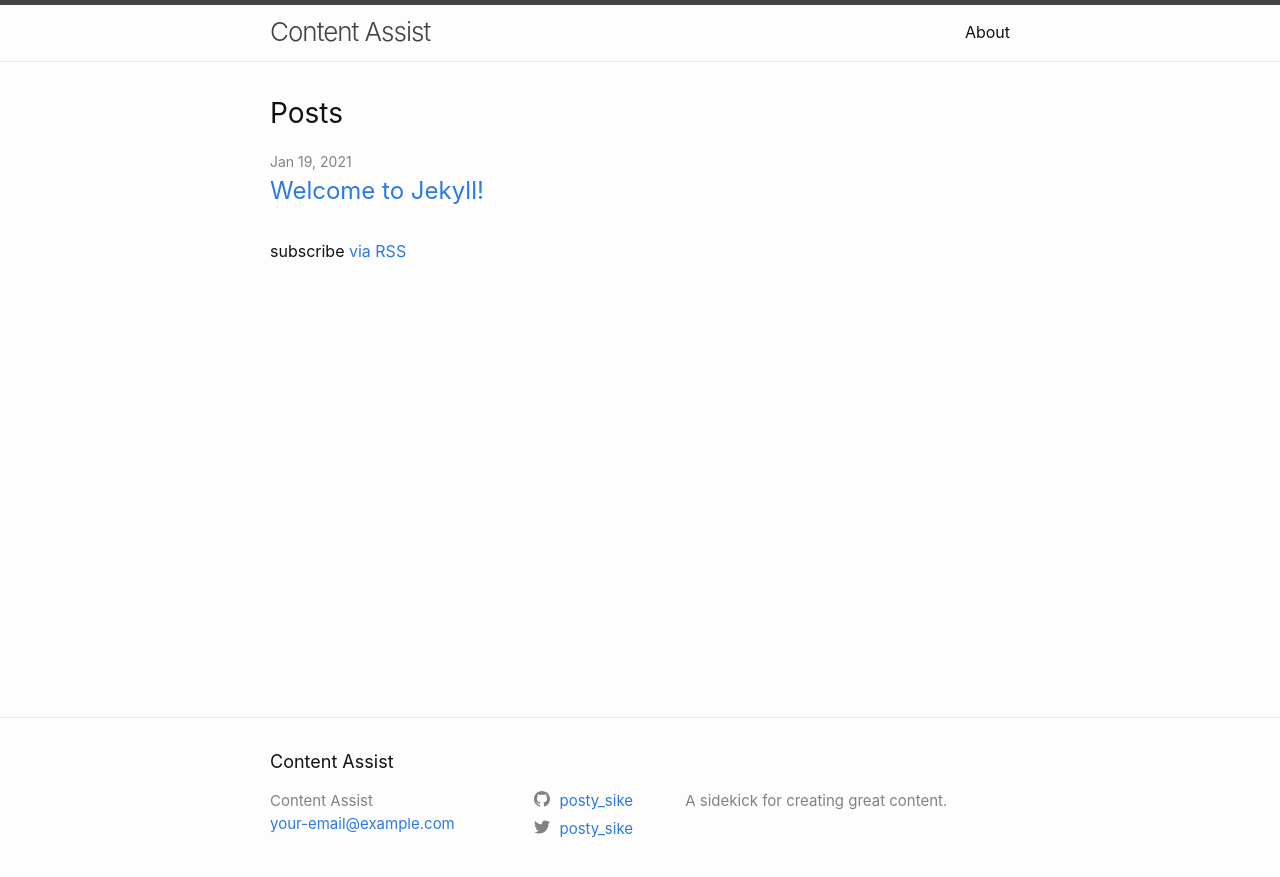
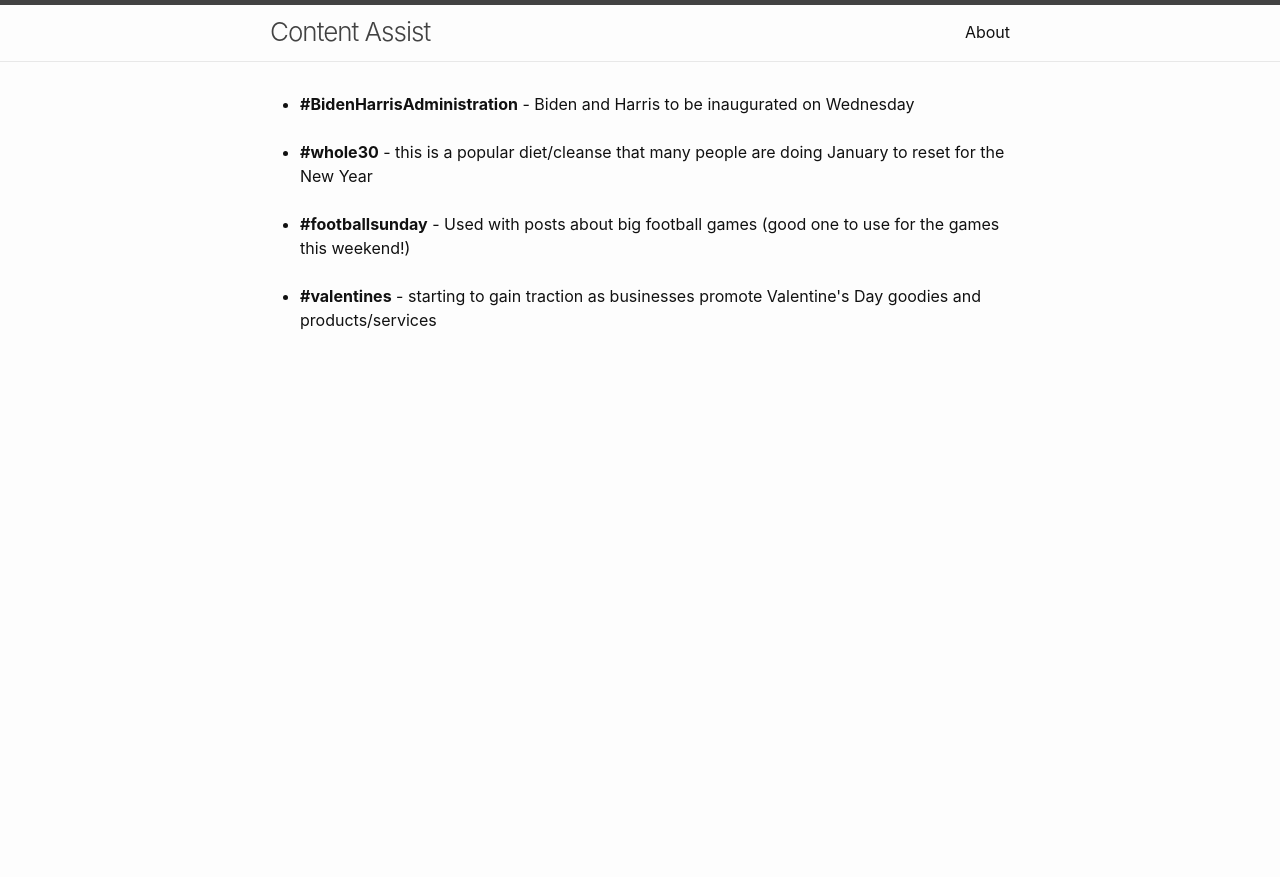
Before and after one commit to davidpots/posty, a Jekyll site: the page built from index.markdown, in a window 1280 px wide. Shown: the top 877 px of the page. Built offline with Jekyll 4.4.1, drawn with Linux system fonts in a browser that asks for light colours.

Commit message:
Adds hashtag data item

```diff
--- /dev/null
+++ b/_data/hashtags.yml
@@ -0,0 +1,11 @@
+- name: BidenHarrisAdministration
+  description: Biden and Harris to be inaugurated on Wednesday
+
+- name: whole30
+  description: this is a popular diet/cleanse that many people are doing January to reset for the New Year
+
+- name: footballsunday
+  description: Used with posts about big football games (good one to use for the games this weekend!)
+
+- name: valentines
+  description: starting to gain traction as businesses promote Valentine's Day goodies and products/services
--- a/_layouts/default.html
+++ b/_layouts/default.html
@@ -13,8 +13,6 @@
       </div>
     </main>
 
-    {%- include footer.html -%}
-
   </body>
 
 </html>
--- a/_layouts/home.html
+++ b/_layouts/home.html
@@ -9,26 +9,4 @@ layout: default
 
   {{ content }}
 
-  {%- if site.posts.size > 0 -%}
-    <h2 class="post-list-heading">{{ page.list_title | default: "Posts" }}</h2>
-    <ul class="post-list">
-      {%- for post in site.posts -%}
-      <li>
-        {%- assign date_format = site.minima.date_format | default: "%b %-d, %Y" -%}
-        <span class="post-meta">{{ post.date | date: date_format }}</span>
-        <h3>
-          <a class="post-link" href="{{ post.url | relative_url }}">
-            {{ post.title | escape }}
-          </a>
-        </h3>
-        {%- if site.show_excerpts -%}
-          {{ post.excerpt }}
-        {%- endif -%}
-      </li>
-      {%- endfor -%}
-    </ul>
-
-    <p class="rss-subscribe">subscribe <a href="{{ "/feed.xml" | relative_url }}">via RSS</a></p>
-  {%- endif -%}
-
 </div>
--- a/index.markdown
+++ b/index.markdown
@@ -1,3 +1,11 @@
 ---
 layout: home
 ---
+
+<ul>
+{% for hashtag in site.data.hashtags %}
+  <li>
+    <strong>#{{ hashtag.name }}</strong> - {{ hashtag.description }}<br /><br />
+  </li>
+{% endfor %}
+</ul>
```
